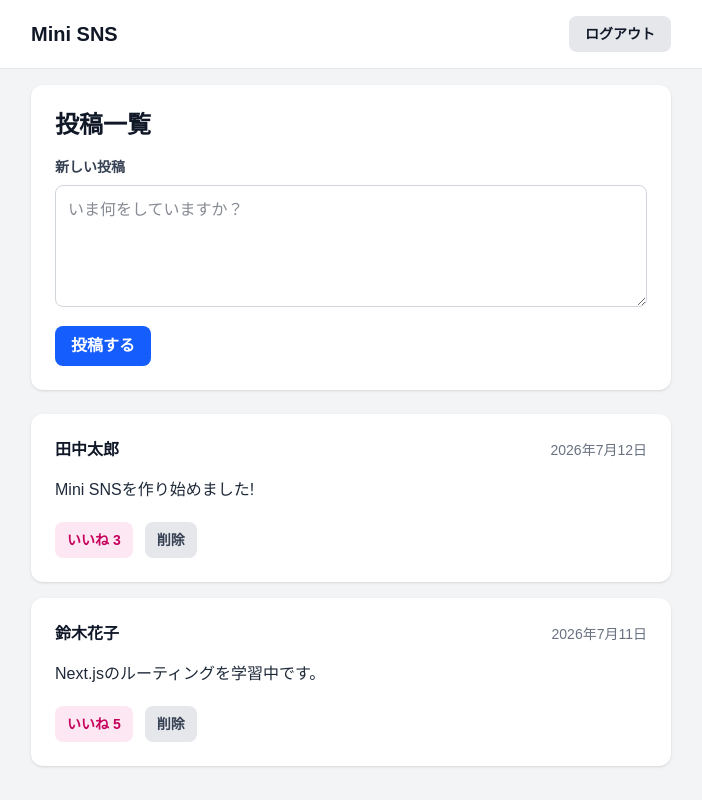
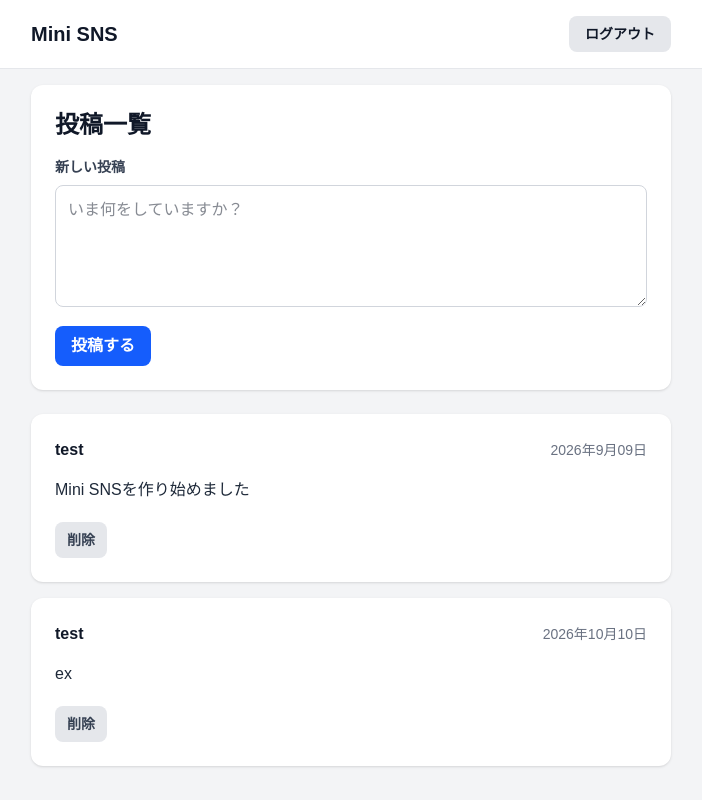
Before and after one commit to tgc-s-dev/sns-app, a Next.js app: page /posts in a window 1280 px wide. Shown: the whole page, without its empty margins (289-991 px from the left). Built offline with nearby package versions, Linux system fonts and the light colour scheme.

Commit message:
ポストをコンポーネント化

```diff
--- /dev/null
+++ b/app/components/PostCard.tsx
@@ -0,0 +1,30 @@
+import type { Post } from "@/types/post";
+
+type PostCardProps = {
+    post: Post;
+}
+
+export default function PostCard({ post }:PostCardProps){
+    return(
+        <article className="rounded-xl bg-White p-6 shadow">
+            <div className="flex items-center justfly-between">
+                <p className="font-bold text-gray-900">{post.userName}</p>
+                <time className="text-sm text-gray-500">{post.createdAt}</time>
+            </div>
+
+            <p className="mt-4 whitespace-pre-wrap text-gray-800" >
+                {post.content}
+            </p>
+
+            <div className="mt-5 flex items-center gap-3">
+                <button
+                type="button"
+                className="rouded-lg bg-gray-200 px-3 py-2 text-sm font-bold text gray-700"
+                >
+                    削除
+                </button>
+
+            </div>
+        </article>
+    )
+}
--- a/app/posts/page.tsx
+++ b/app/posts/page.tsx
@@ -1,39 +1,31 @@
 import Link from "next/link";
+import type { Post } from "@/types/post";
 
-type Post = {
-  id: number;
-  userName: string;
-  content: string;
-  createdAt: string;
-  likesCount: number;
-};
-
+// 仮データ
 const posts: Post[] = [
   {
     id: 1,
-    userName: "田中太郎",
-    content: "Mini SNSを作り始めました!",
-    createdAt: "2026年7月12日",
-    likesCount: 3,
+    userName: "test",
+    content: "Mini SNSを作り始めました",
+    createdAt: "2026年9月09日"
   },
   {
     id: 2,
-    userName: "鈴木花子",
-    content: "Next.jsのルーティングを学習中です。",
-    createdAt: "2026年7月11日",
-    likesCount: 5,
+    userName: "test",
+    content: "ex",
+    createdAt: "2026年10月10日"
+
   },
 ];
 
 export default function PostsPage() {
   return (
-    <main className="min-h-screen bg-gray-100">
+    <div className="min-h-screen bg-gray-100">
       <header className="border-b border-gray-200 bg-white">
         <div className="mx-auto flex max-w-2xl items-center justify-between p-4">
           <Link href="/posts" className="text-xl font-bold text-gray-900">
             Mini SNS
           </Link>
-
           <button
             type="button"
             className="rounded-lg bg-gray-200 px-4 py-2 text-sm font-bold text-gray-900"
@@ -87,13 +79,6 @@ export default function PostsPage() {
               <div className="mt-5 flex items-center gap-3">
                 <button
                   type="button"
-                  className="rounded-lg bg-pink-100 px-3 py-2 text-sm font-bold text-pink-700"
-                >
-                  いいね {post.likesCount}
-                </button>
-
-                <button
-                  type="button"
                   className="rounded-lg bg-gray-200 px-3 py-2 text-sm font-bold text-gray-700"
                 >
                   削除
@@ -103,6 +88,6 @@ export default function PostsPage() {
           ))}
         </section>
       </main>
-    </main>
+    </div>
   );
 }
--- /dev/null
+++ b/types/post.ts
@@ -0,0 +1,6 @@
+export type Post = {
+    id: number;
+    userName: string;
+    content: string;
+    createdAt: string;
+};
```
